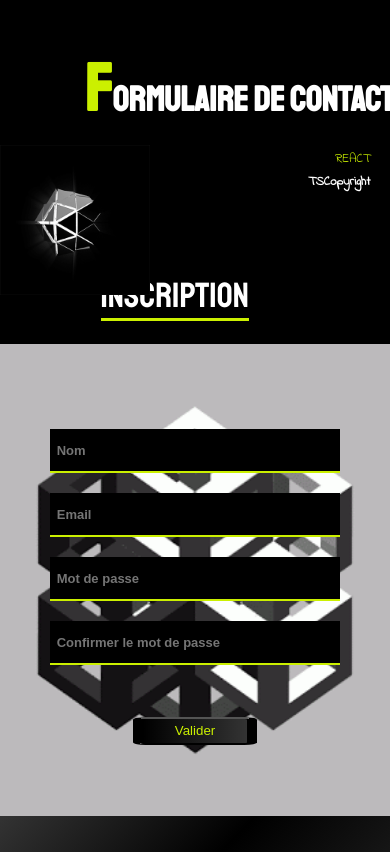
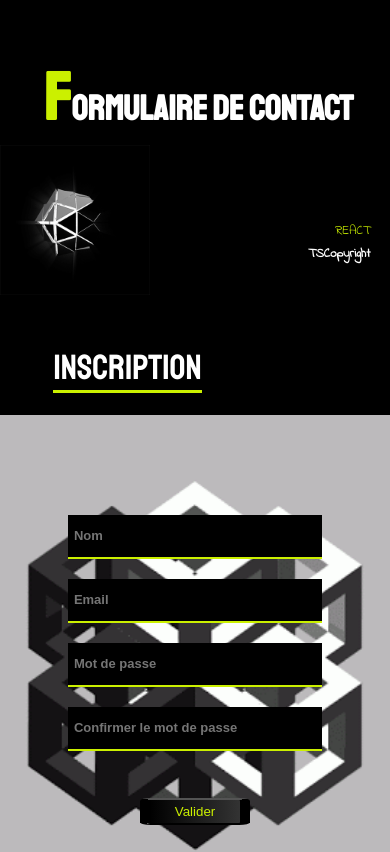
Before and after one commit to TSC223/SimpleForm, a React (Create React App) app: page / in a window 390 px wide. Shown: the top 852 px of the page. Built offline with nearby package versions, Linux system fonts and the light colour scheme.

Commit message:
mediaquery9

```diff
--- a/src/App.css
+++ b/src/App.css
@@ -227,7 +227,7 @@ input:focus {
     margin-bottom: 0;
     width: 100%;
     padding-bottom: 15%;
-    padding: 10%;
+    padding: 15%;
     background: url(./img/93dad0841430987dcf9f98dddd646064.gif) no-repeat;
     background-size: cover;
     background-position: center;
@@ -238,7 +238,9 @@ input:focus {
     background: black;
     height: 40px;
   }
-
+  .title {
+    margin-left: -25%;
+  }
   .title h1 {
     margin-top: 10%;
     text-align: center;
@@ -250,8 +252,8 @@ input:focus {
   .title p {
     color: white;
     font-size: 35px;
-    margin-top: 10%;
-    margin-left: -20%;
+    margin-top: 15%;
+    margin-left: -15%;
     border-bottom: 3px solid #cbf000;
   }
 
```
